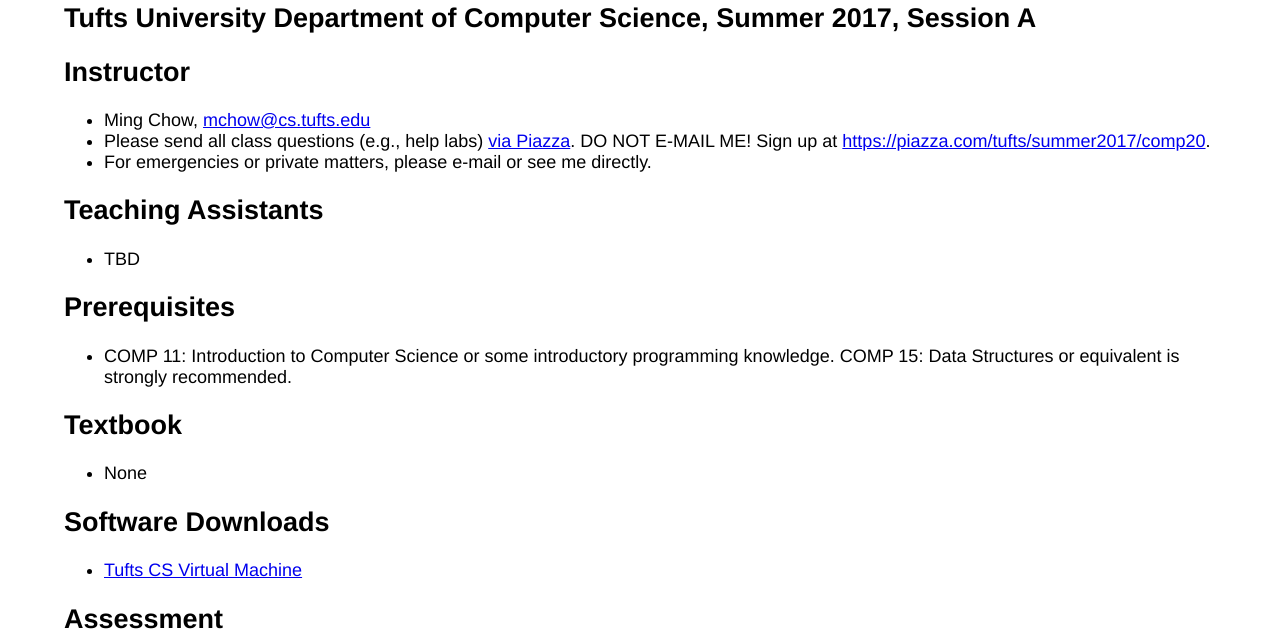
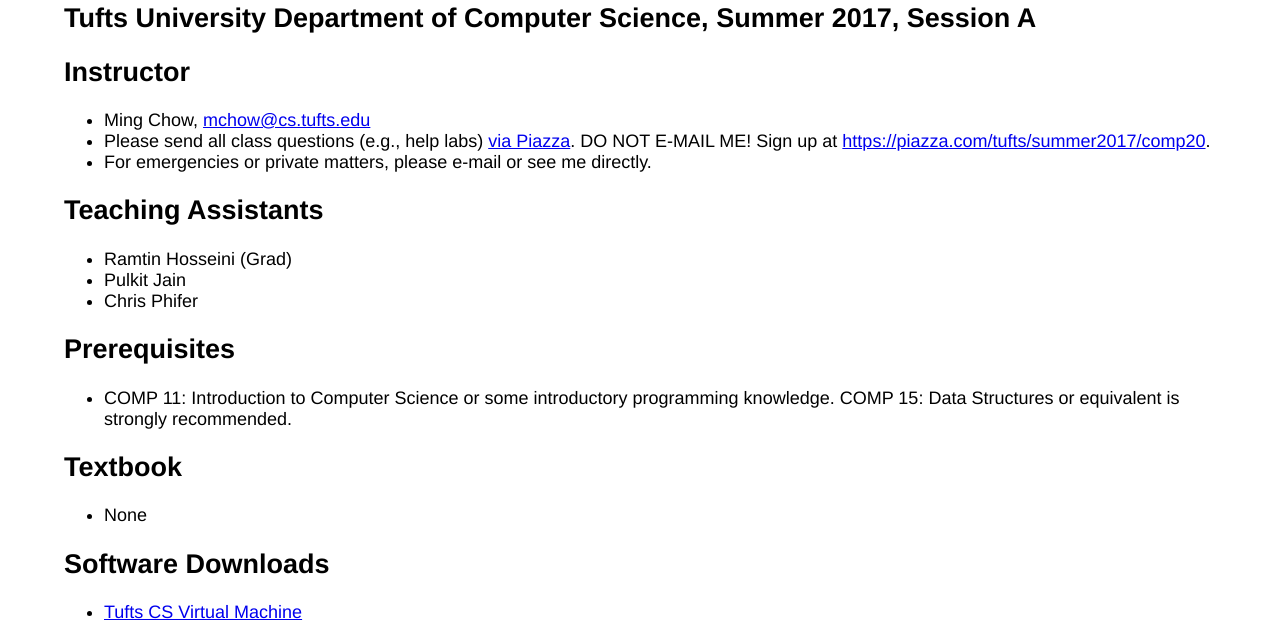
Before and after one commit to SookritM/WebProgramming, a plain HTML site: page index-summer.html in a window 1280 px wide. Shown: the part 87-730 px from the top of the page. Drawn offline with Linux system fonts and the light colour scheme.

Commit message:
Posted list of summer TAs

```diff
--- a/index-summer.html
+++ b/index-summer.html
@@ -20,7 +20,9 @@
 
 <h2>Teaching Assistants</h2>
 <ul>
-<li>TBD</li>
+<li>Ramtin Hosseini (Grad)</li>
+<li>Pulkit Jain</li>
+<li>Chris Phifer</li>
 </ul>
 
 <h2>Prerequisites</h2>
```
